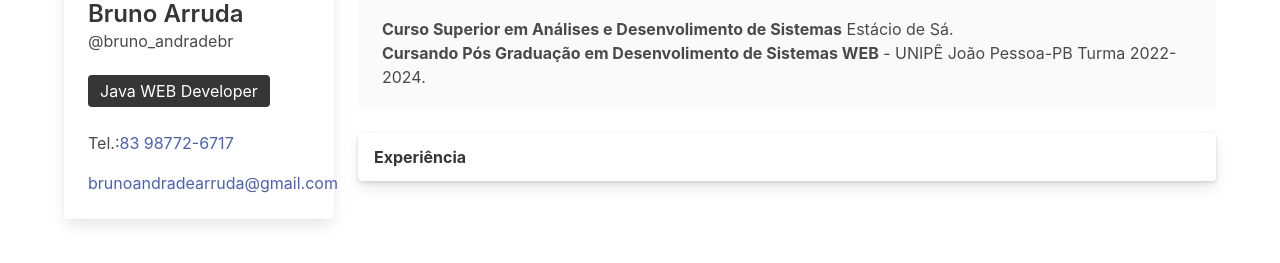
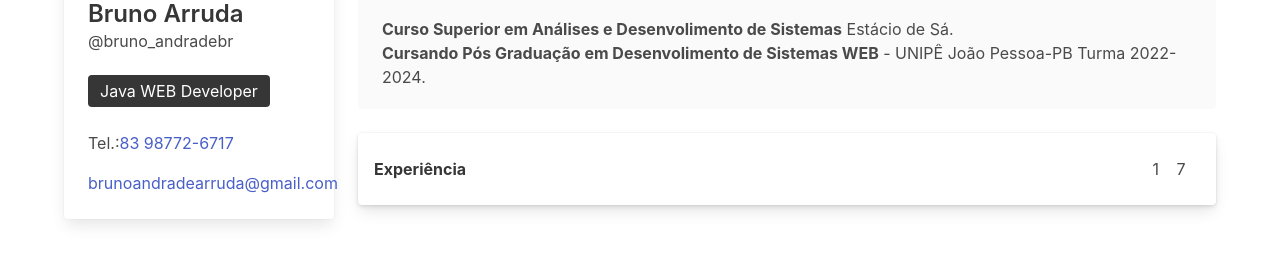
Before and after one commit to brunoandradearruda/CursoOneBiteCode, a website: page index.html in a window 1280 px wide. Shown: the part 327-590 px from the top of the page. Drawn offline with nearby package versions, Linux system fonts and the light colour scheme.

Commit message:
Comite Teste

```diff
--- a/index.html
+++ b/index.html
@@ -108,9 +108,11 @@
                 </p>
               <header>
               <div class="card-content">
-                <div class="columns"></div>
-                <div class="colum is-9">
-                  <div class="colum is-3"></div>
+                <div class="content">
+                <div class="columns">
+                <div class="column is-3">1</div>
+                  <div class="column is-9">7</div>
+
               </div>
 
         </div>
```
